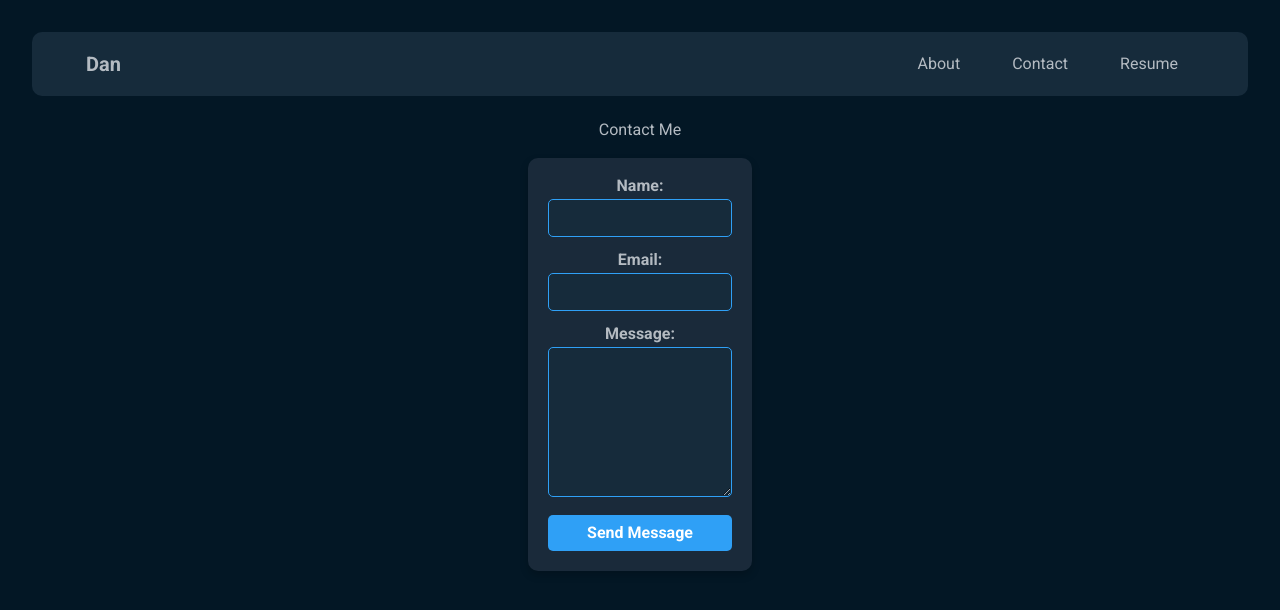
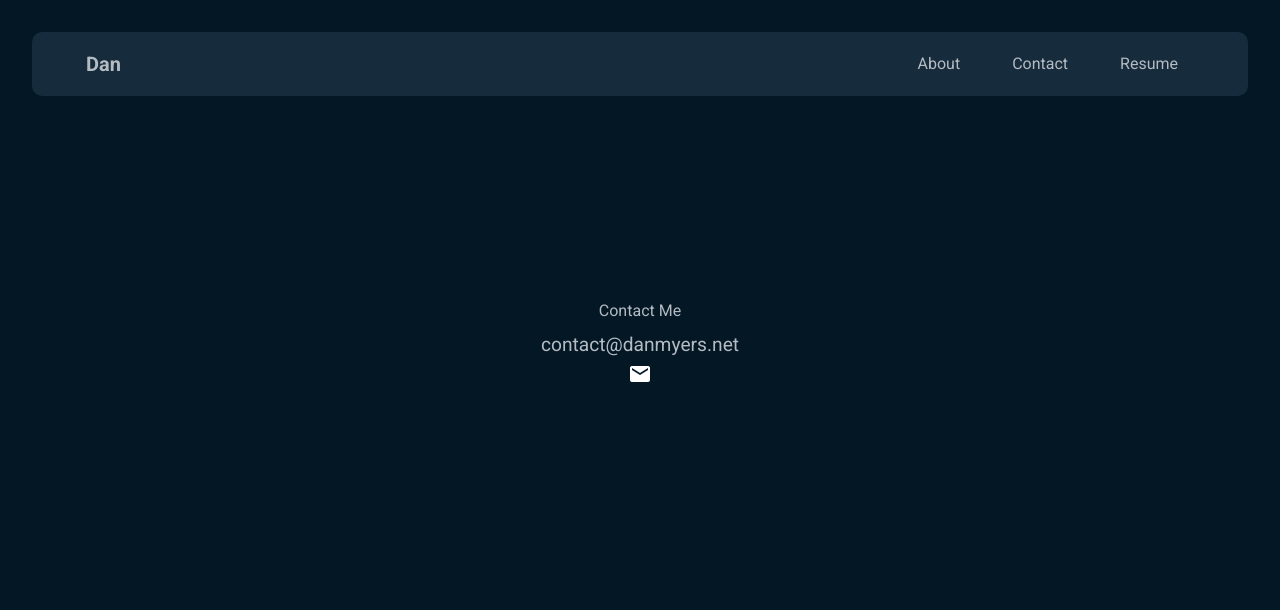
Before and after one commit to DanMyers300/danmyers.net, a React (Vite) app: page /contact in a window 1280 px wide. Shown: the top 610 px of the page. Built offline with nearby package versions, Linux system fonts and the light colour scheme.

Commit message:
added email link on contact page

```diff
--- a/src/components/Contact.tsx
+++ b/src/components/Contact.tsx
@@ -1,24 +1,19 @@
 import '../styles/Contact.css';
+import { MdEmail } from 'react-icons/md';
 
 function Contact() {
   return (
     <main>
       <h1>Contact Me</h1>
-      <form className="contact-form">
-        <div>
-          <label htmlFor="name">Name:</label>
-          <input type="text" id="name" name="name" required />
-        </div>
-        <div>
-          <label htmlFor="email">Email:</label>
-          <input type="email" id="email" name="email" required />
-        </div>
-        <div>
-          <label htmlFor="message">Message:</label>
-          <textarea id="message" name="message" rows="4" required></textarea>
-        </div>
-        <button type="submit">Send Message</button>
-      </form>
+      <br />
+      <div className="contact-container">
+        <a href="mailto:contact@danmyers.net" className="email-link" target="_blank" rel="noopener noreferrer">
+          contact@danmyers.net
+        </a>
+        <a href="mailto:contact@danmyers.net" className="mail-link" target="_blank" rel="noopener noreferrer">
+          <MdEmail className="mail-icon" />
+        </a>
+      </div>
     </main>
   );
 }
--- a/src/styles/Contact.css
+++ b/src/styles/Contact.css
@@ -70,3 +70,33 @@
 .contact-form a:hover {
   color: #0077b5;
 }
+.contact-container {
+  display: flex;
+  flex-direction: column;
+  align-items: center;
+  gap: 8px;
+}
+
+.email-link {
+  text-decoration: none;
+  color: inherit;
+  font-size: 1.2rem;
+}
+
+.email-link:hover {
+  text-decoration: underline;
+}
+
+.mail-link {
+  text-decoration: none;
+  color: inherit;
+}
+
+.mail-link:hover {
+  text-decoration: underline;
+}
+
+.mail-icon {
+  font-size: 24px;
+  color: white;
+}
```
